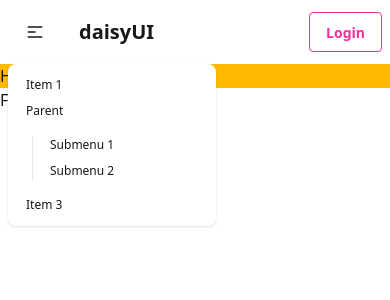
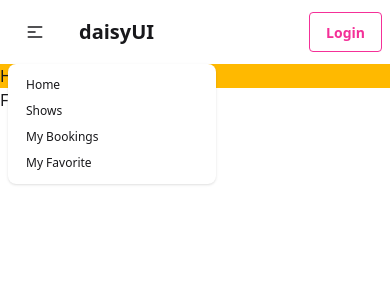
Before and after one commit to ajkacca457/curtain-call, a React (Vite) app in the folder client/: page / in a window 390 px wide. Both pictures are taken after a click on the button 35 px from the left and 32 px from the top of the page. Shown: the top 300 px of the page. Built offline with nearby package versions, Linux system fonts and the light colour scheme.

Commit message:
update mobile navigation

```diff
--- a/client/src/components/Navbar.jsx
+++ b/client/src/components/Navbar.jsx
@@ -28,21 +28,16 @@ const Navbar = () => {
               className="menu menu-sm dropdown-content bg-base-100 rounded-box z-1 mt-3 w-52 p-2 shadow"
             >
               <li>
-                <a>Item 1</a>
+                <Link to="/">Home</Link>
               </li>
               <li>
-                <a>Parent</a>
-                <ul className="p-2">
-                  <li>
-                    <a>Submenu 1</a>
-                  </li>
-                  <li>
-                    <a>Submenu 2</a>
-                  </li>
-                </ul>
+                <Link to="/shows">Shows</Link>
               </li>
               <li>
-                <a>Item 3</a>
+                <Link to="/my-bookings">My Bookings</Link>
+              </li>
+              <li>
+                <Link to="/my-favorite">My Favorite</Link>
               </li>
             </ul>
           </div>
```
